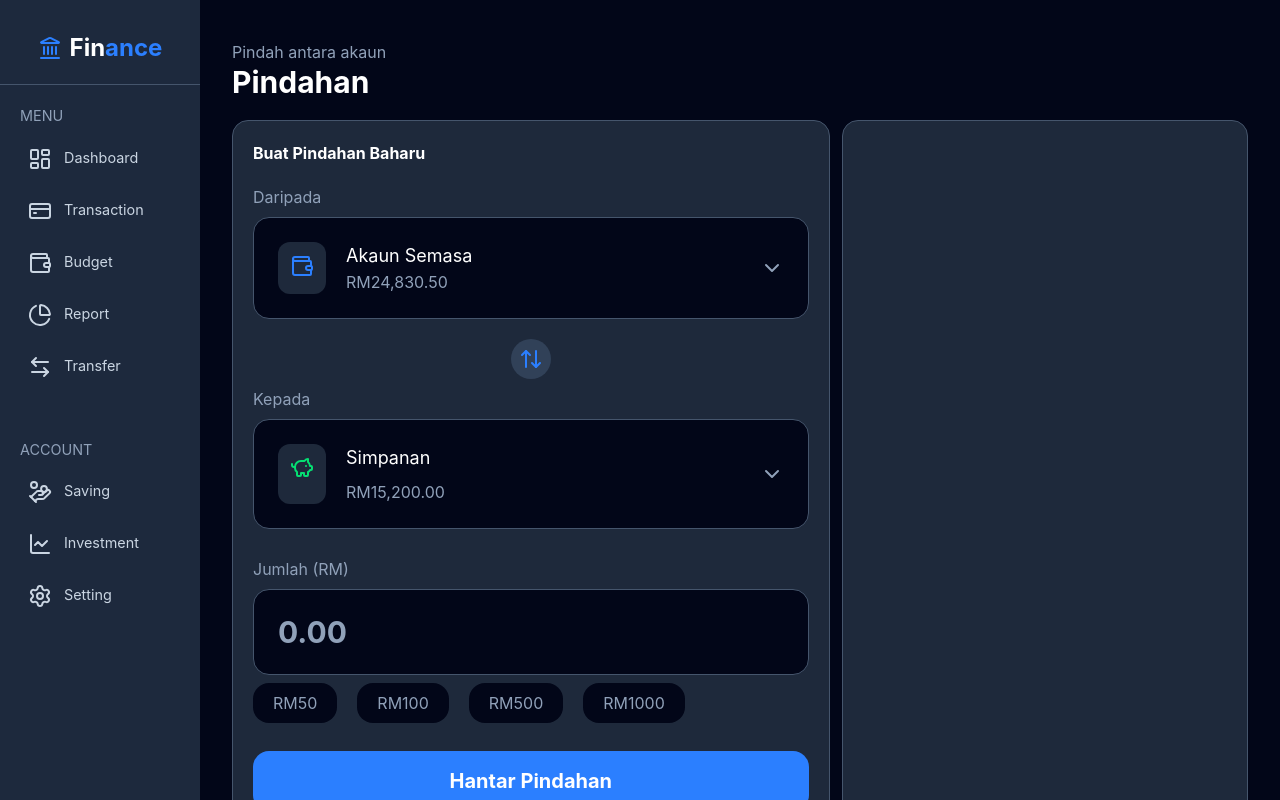
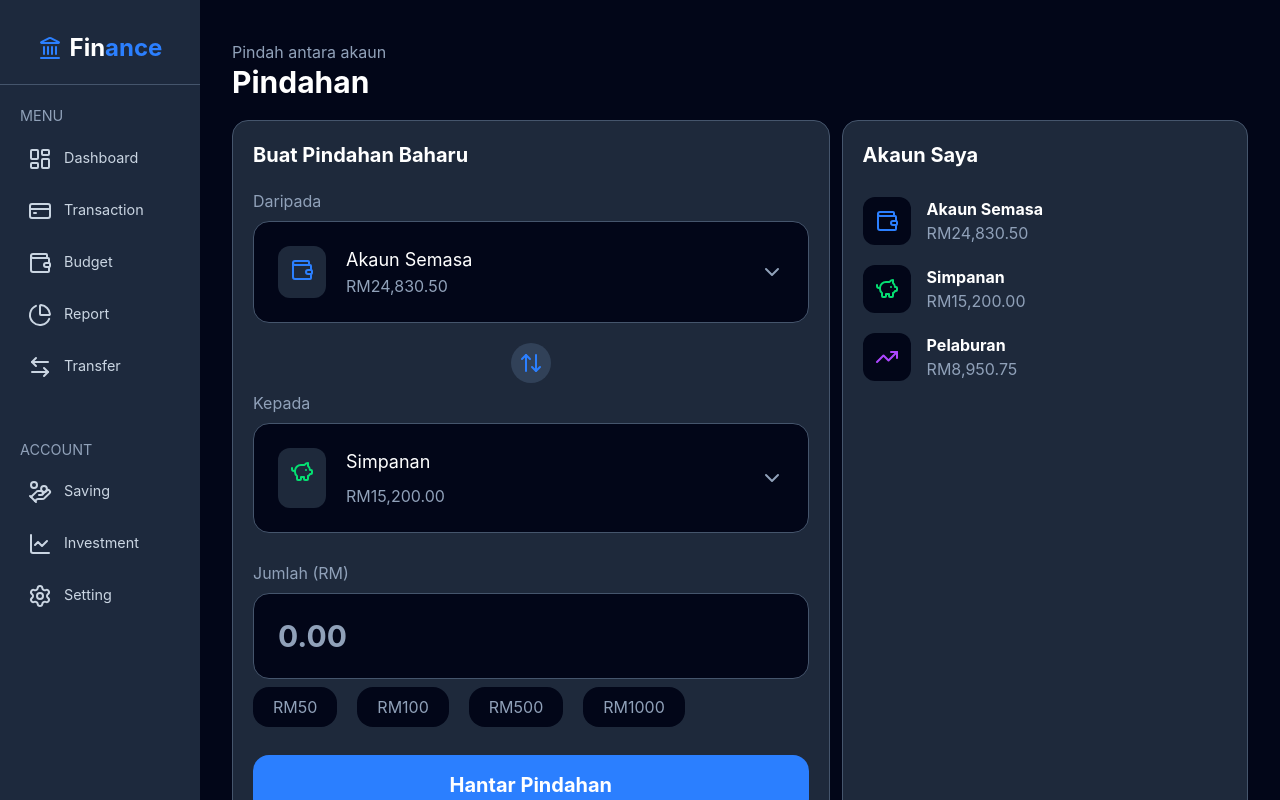
Before and after one commit to Darkryza/Finance-app, a React (Vite) app: page /transfer in a window 1280 px wide. Built offline with nearby package versions, Linux system fonts and the light colour scheme.

Commit message:
enhance Transfer page with additional account details and recent transactions

```diff
--- a/src/pages/Transfer.jsx
+++ b/src/pages/Transfer.jsx
@@ -1,4 +1,11 @@
-import { ArrowUpDown, ChevronDown, PiggyBank, Wallet } from "lucide-react";
+import {
+  ArrowLeftRight,
+  ArrowUpDown,
+  ChevronDown,
+  PiggyBank,
+  TrendingUp,
+  Wallet,
+} from "lucide-react";
 
 const Transfer = () => {
   return (
@@ -13,7 +20,7 @@ const Transfer = () => {
         <div className="bg-secondary flex-1 flex flex-col gap-2 justify-center item-center rounded-2xl p-5 border border-slate-600 mb-5">
           {/* top line */}
           <div className="mb-3">
-            <h1 className="text-white font-bold text-x;">
+            <h1 className="text-white font-bold text-xl">
               Buat Pindahan Baharu
             </h1>
           </div>
@@ -87,7 +94,57 @@ const Transfer = () => {
             </span>
           </div>
         </div>
-        <div className="bg-secondary w-[40%] flex flex-col gap-2 justify-center item-center rounded-2xl p-5 border border-slate-600 mb-5"></div>
+        <div className="bg-secondary w-[40%] flex flex-col gap-2 rounded-2xl p-5 border border-slate-600 mb-5">
+          {/* first line */}
+          <div className="mb-5">
+            <h1 className="text-white font-bold text-xl">Akaun Saya</h1>
+          </div>
+          {/* second line */}
+          <div className="flex gap-4 mb-3">
+            <div className="p-3 bg-primary rounded-xl">
+              <Wallet className="text-blue-500" />
+            </div>
+            <div className="flex flex-col">
+              <h1 className="text-white font-bold">Akaun Semasa</h1>
+              <span>RM24,830.50</span>
+            </div>
+          </div>
+          {/* third line */}
+          <div className="flex gap-4 mb-3">
+            <div className="p-3 bg-primary rounded-xl">
+              <PiggyBank className="text-green-400" />
+            </div>
+            <div className="flex flex-col">
+              <h1 className="text-white font-bold">Simpanan</h1>
+              <span>RM15,200.00</span>
+            </div>
+          </div>
+          {/* forth line */}
+          <div className="flex gap-4 mb-3">
+            <div className="p-3 bg-primary rounded-xl">
+              <TrendingUp className="text-purple-500" />
+            </div>
+            <div className="flex flex-col">
+              <h1 className="text-white font-bold">Pelaburan</h1>
+              <span>RM8,950.75</span>
+            </div>
+          </div>
+        </div>
+      </div>
+      {/* third layer */}
+      <div className="bg-secondary flex-1 flex flex-col gap-2 rounded-2xl p-5 border border-slate-600 mb-5">
+        {/* first line */}
+        <h1 className="text-white font-bold text-xl mb-5">Pindahan Terkini</h1>
+        {/* transaction */}
+        <div className="flex flex-col gap-2">
+          <div className="flex justify-between">
+            <div className="flex gap=3">
+              <div className="p-3 bg-[#3b82f61a] rounded-xl">
+                <ArrowLeftRight className="text-[#60a5fa]" />
+              </div>
+            </div>
+          </div>
+        </div>
       </div>
     </div>
   );
```
